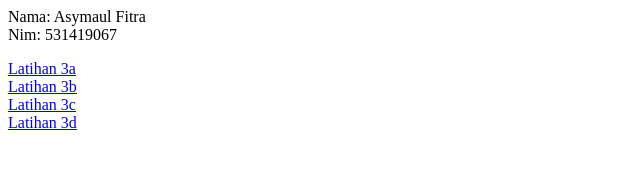
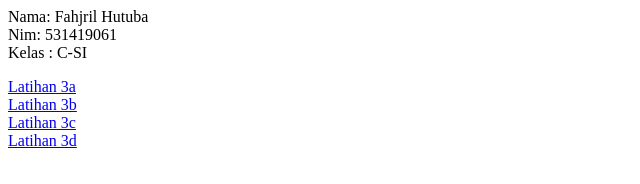
Before and after one commit to FahjrilRamadhanHutuba/TugasGitHub, a plain HTML site: page index.html in a window 1280 px wide. Shown: the whole page, without its empty margins (0-640 px from the left). Drawn offline with Linux system fonts and the light colour scheme.

Commit message:
menambahkan kelas

```diff
--- a/index.html
+++ b/index.html
@@ -1,11 +1,12 @@
 <html>
 <head>
-	<title>index tugas 3 Asymaul Fitra</title>
+	<title>index tugas 3 </title>
 	</head>
 	<body>
 		<p>
-			Nama: Asymaul Fitra<br>
-			Nim: 531419067<br>
+			Nama: Fahjril Hutuba<br>
+			Nim: 531419061<br>
+			Kelas : C-SI
 		</p>
 		<a href="Latihan 3a.html">Latihan 3a</a><br>
 		<a href="Latihan 3b.html">Latihan 3b</a><br>
```
